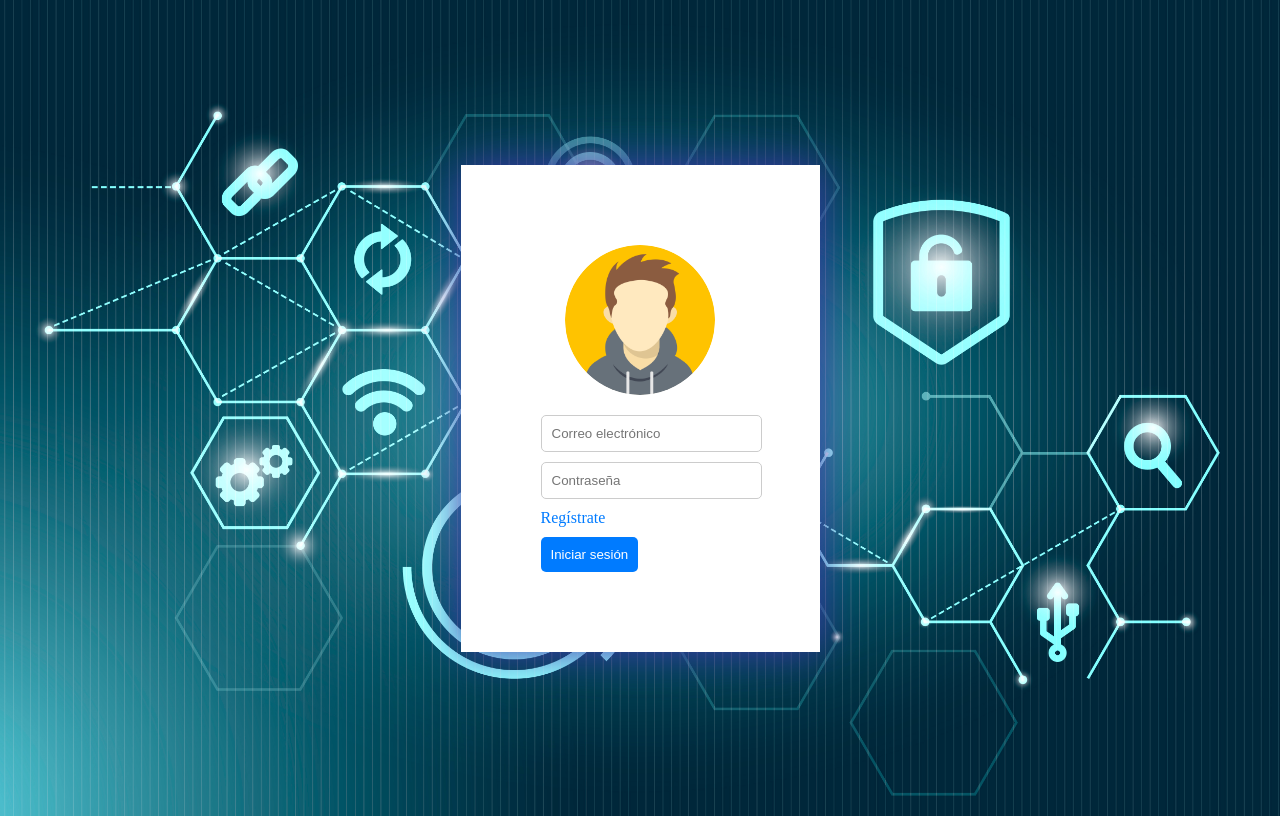
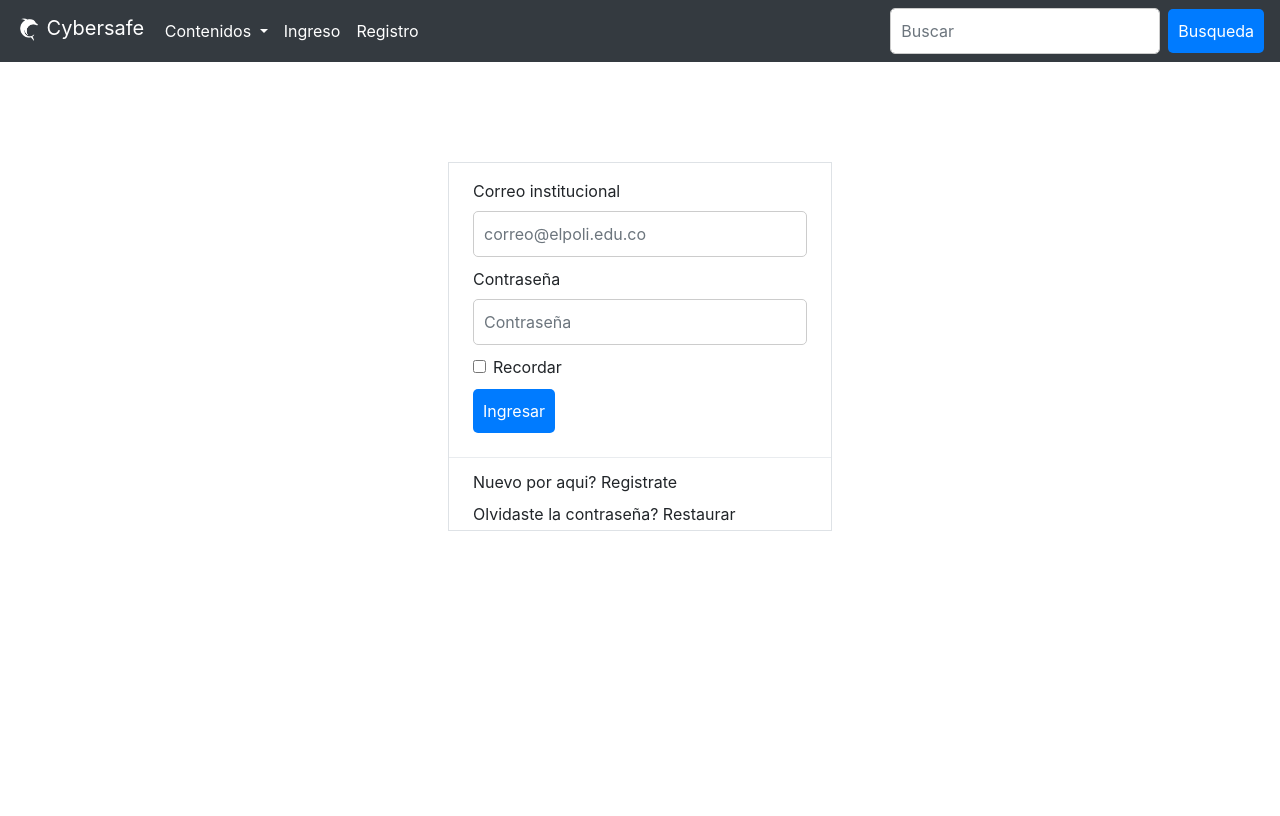
Before and after one commit to FrijolitoIk1000/proyecto.integrador, a PHP site: page /html/login.html in a window 1280 px wide. After the commit the page ends 531 px from the top, so only its background shows below. Run offline with PHP 8.4, Linux system fonts and the light colour scheme; some libraries are stand-ins or nearby versions.

Commit message:
Cambio de directorios - creacion pantalla login registro

```diff
--- /dev/null
+++ b/html/login.html
@@ -0,0 +1,97 @@
+<!DOCTYPE html>
+<html lang="en">
+
+<head>
+    <meta charset="UTF-8">
+    <meta http-equiv="X-UA-Compatible" content="IE=edge">
+    <meta name="viewport" content="width=device-width, initial-scale=1.0">
+    <!-- Bootstrap CSS -->
+    <link rel="stylesheet" href="https://cdn.jsdelivr.net/npm/bootstrap@4.0.0/dist/css/bootstrap.min.css" integrity="sha384-Gn5384xqQ1aoWXA+058RXPxPg6fy4IWvTNh0E263XmFcJlSAwiGgFAW/dAiS6JXm" crossorigin="anonymous">
+    <title>Cybersafe-Login</title>
+    <link rel="stylesheet" href="../styles/login.css">
+    <link rel="icon" href="../images/favicon.ico" type="image/x-icon">
+</head>
+
+<body>
+
+    <!-- NAV BAR INICIO-->
+    <nav class="navbar navbar-expand-lg navbar-dark bg-dark">
+        <a class="navbar-brand" href="../html/index.html" style="width: 10%; margin-bottom: auto;">
+
+            <img src="../images/main-logo.png" alt="texto alternativo de la imagen" style="width: 20%;">
+            Cybersafe
+        </a>
+        <button class="navbar-toggler" type="button" data-toggle="collapse" data-target="#navbarSupportedContent" aria-controls="navbarSupportedContent" aria-expanded="false" aria-label="Toggle navigation">
+          <span class="navbar-toggler-icon"></span>
+        </button>
+
+        <div class="collapse navbar-collapse" id="navbarSupportedContent">
+          <ul class="navbar-nav mr-auto">
+            <li class="nav-item dropdown active">
+                <a class="nav-link dropdown-toggle" href="#" id="navbarDropdown" role="button" data-toggle="dropdown" aria-haspopup="true" aria-expanded="false">
+                  Contenidos
+                </a>
+                <div class="dropdown-menu" aria-labelledby="navbarDropdown">
+                  <a class="dropdown-item" href="#">Documentación Legal</a>
+                  <a class="dropdown-item" href="#">Normatividad</a>
+                  <a class="dropdown-item" href="#">Cursos</a>
+                  <a class="dropdown-item" href="#">Instituciones</a>
+                  <a class="dropdown-item" href="#">Enlaces de interes</a>
+                  <a class="dropdown-item" href="#">Herramientas</a>
+                  <a class="dropdown-item" href="#">Empresarial</a>
+                  <a class="dropdown-item" href="#">Desarrollo</a>
+                </div>
+              </li>
+            <li class="nav-item active">
+              <a class="nav-link" href="../html/login.html">Ingreso</a>
+            </li>
+            <li class="nav-item active">
+              <a class="nav-link" href="../html/register.html">Registro</a>
+            </li>
+          </ul>
+          <form class="form-inline my-2 my-lg-0">
+            <input class="form-control mr-sm-2" type="search" placeholder="Buscar" aria-label="Search">
+            <button class="btn btn-outline-success my-2 my-sm-0" type="submit">
+                <!--<img src="images/buscar-nav.png" alt="texto alternativo de la imagen" style="height: auto;">-->
+                Busqueda
+            </button>
+          </form>
+        </div>
+      </nav>
+    <!-- NAV BAR END-->
+
+    <div class="container-login">
+        <div class="border">
+            <div class="form-login">
+                <form class="px-4 py-3">
+                <div class="form-group">
+                    <label for="exampleDropdownFormEmail1">Correo institucional</label>
+                    <input type="email" class="form-control" id="exampleDropdownFormEmail1" placeholder="correo@elpoli.edu.co">
+                </div>
+                <div class="form-group">
+                    <label for="exampleDropdownFormPassword1">Contraseña</label>
+                    <input type="password" class="form-control" id="exampleDropdownFormPassword1" placeholder="Contraseña">
+                </div>
+                <div class="form-group">
+                    <div class="form-check">
+                    <input type="checkbox" class="form-check-input" id="dropdownCheck">
+                    <label class="form-check-label" for="dropdownCheck">
+                        Recordar
+                    </label>
+                    </div>
+                </div>
+                <button type="submit" class="btn btn-primary">Ingresar</button>
+                </form>
+                <div class="dropdown-divider"></div>
+                <a class="dropdown-item" href="#">Nuevo por aqui? Registrate</a>
+                <a class="dropdown-item" href="#">Olvidaste la contraseña? Restaurar</a>
+            </div>
+        </div>
+    </div>
+
+    <script src="https://code.jquery.com/jquery-3.2.1.slim.min.js" integrity="sha384-KJ3o2DKtIkvYIK3UENzmM7KCkRr/rE9/Qpg6aAZGJwFDMVNA/GpGFF93hXpG5KkN" crossorigin="anonymous"></script>
+    <script src="https://cdn.jsdelivr.net/npm/popper.js@1.12.9/dist/umd/popper.min.js" integrity="sha384-ApNbgh9B+Y1QKtv3Rn7W3mgPxhU9K/ScQsAP7hUibX39j7fakFPskvXusvfa0b4Q" crossorigin="anonymous"></script>
+    <script src="https://cdn.jsdelivr.net/npm/bootstrap@4.0.0/dist/js/bootstrap.min.js" integrity="sha384-JZR6Spejh4U02d8jOt6vLEHfe/JQGiRRSQQxSfFWpi1MquVdAyjUar5+76PVCmYl" crossorigin="anonymous"></script>
+</body>
+
+</html>
--- a/login.html
+++ /dev/null
@@ -1,35 +0,0 @@
-<!DOCTYPE html>
-<html lang="en">
-
-<head>
-    <meta charset="UTF-8">
-    <meta http-equiv="X-UA-Compatible" content="IE=edge">
-    <meta name="viewport" content="width=device-width, initial-scale=1.0">
-    <title>Document</title>
-    <link rel="stylesheet" href="login.css">
-</head>
-
-<body>
-    <div class="container">
-        <div class="fondo">
-            <div class="avatar">
-                <img src="/images/m.png" alt="Avatar">
-            </div>
-            <form>
-                <div class="form-group">
-                    <input type="email" class="form-control" placeholder="Correo electrónico" required>
-                </div>
-                <div class="form-group">
-                    <input type="password" class="form-control" placeholder="Contraseña" required>
-                </div>
-                <div class="form-group">
-                    <a href="#" class="register-link">Regístrate</a>
-                </div>
-                <button type="submit" class="btn btn-primary">Iniciar sesión</button>
-            </form>
-        </div>
-
-    </div>
-</body>
-
-</html>
--- a/login.css
+++ b/styles/login.css
@@ -1,8 +1,21 @@
-body {
-    background-image: url(/images/PRINCIPAL.jpg);
-    background-position: center;
-    background-size: cover;
+
+
+.container-login{
+  display: flex;
+  justify-content: center;
+  margin-top: 100px;
+
+
 }
+
+.border{
+  width: 30%;
+}
+
+.form-login{
+  width: 100%;
+}
+
 
 .container {
     display: flex;
```
Also changed, not shown: html/index.html (renamed from index.html, +22 -18 lines), html/register.html (added, +101 -0 lines), styles/register.css (added, +80 -0 lines), styles/index.css (renamed from style.css).
